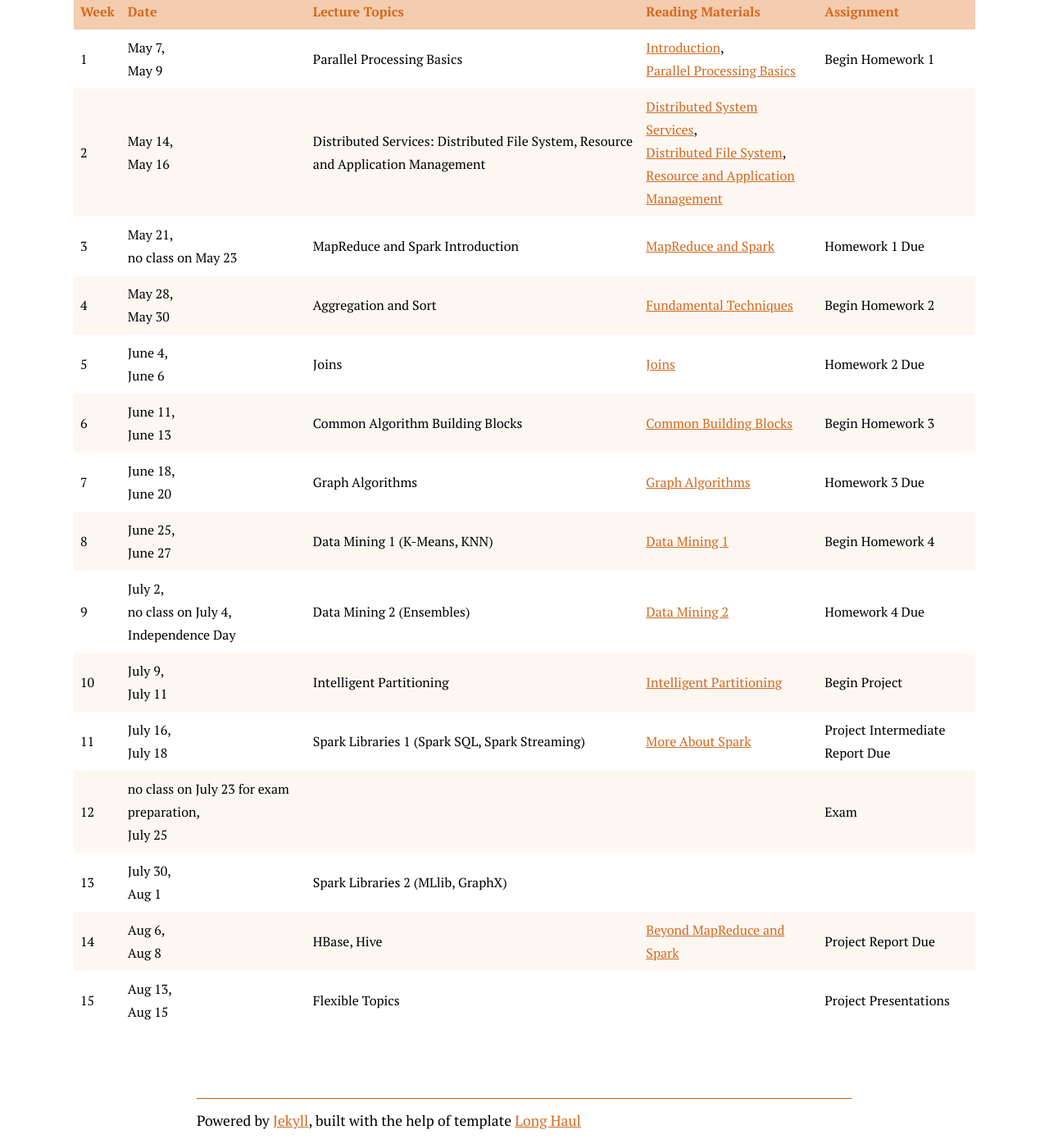
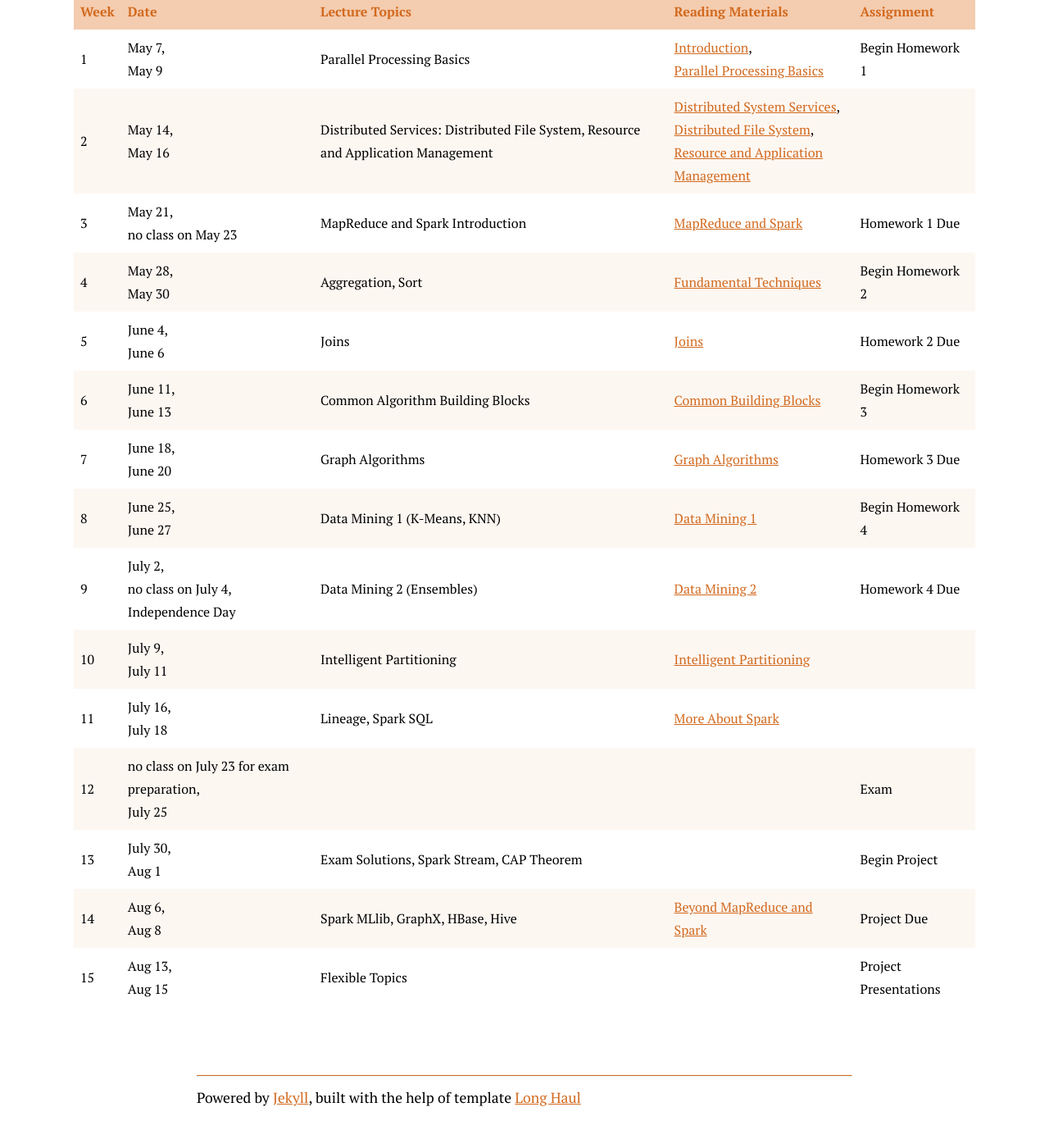
Before and after one commit to northeastern-datalab/CS6240-2024-Summer, a Jekyll site: the page built from schedule.html, in a window 1280 px wide and 1400 px high, scrolled down 228 px. Shown: the whole window at 82% size. Built offline with Jekyll 4.4.1, drawn with Linux system fonts in a browser that asks for light colours; nearby versions of some CDN libraries; after the commit the page ends 1600 px from its top, so only the background shows below that.

Commit message:
Update schedule.yml

```diff
--- a/_data/schedule.yml
+++ b/_data/schedule.yml
@@ -18,7 +18,7 @@
 
 - week: 4
   date: May 28,<br> May 30
-  lecture: Aggregation and Sort
+  lecture: Aggregation, Sort
   materials: <a href="pdf/Week4_FundamentalTechniques.pdf">Fundamental Techniques</a>
   assignment: Begin Homework 2
 
@@ -56,13 +56,13 @@
   date: July 9,<br> July 11
   lecture: Intelligent Partitioning
   materials: <a href="pdf/Week10_IntelligentPartitioning.pdf">Intelligent Partitioning</a>
-  assignment: Begin Project
+  assignment:
 
 - week: 11
   date: July 16,<br> July 18
-  lecture: Spark Libraries 1 (Spark SQL, Spark Streaming)
+  lecture: Lineage, Spark SQL
   materials: <a href="pdf/Week11_MoreAboutSpark.pdf">More About Spark</a>
-  assignment: Project Intermediate Report Due
+  assignment:
 
 - week: 12
   date: no class on July 23 for exam preparation,<br> July 25
@@ -72,15 +72,15 @@
 
 - week: 13
   date: July 30,<br> Aug 1
-  lecture: Spark Libraries 2 (MLlib, GraphX)
+  lecture: Exam Solutions, Spark Stream, CAP Theorem
   materials:
-  assignment:
+  assignment: Begin Project
 
 - week: 14
   date: Aug 6,<br> Aug 8
-  lecture: HBase, Hive
+  lecture: Spark MLlib, GraphX, HBase, Hive
   materials: <a href="pdf/Week14_CAP-HBase-Hive.pdf">Beyond MapReduce and Spark</a>
-  assignment: Project Report Due
+  assignment: Project Due
 
 - week: 15
   date: Aug 13,<br> Aug 15
```
